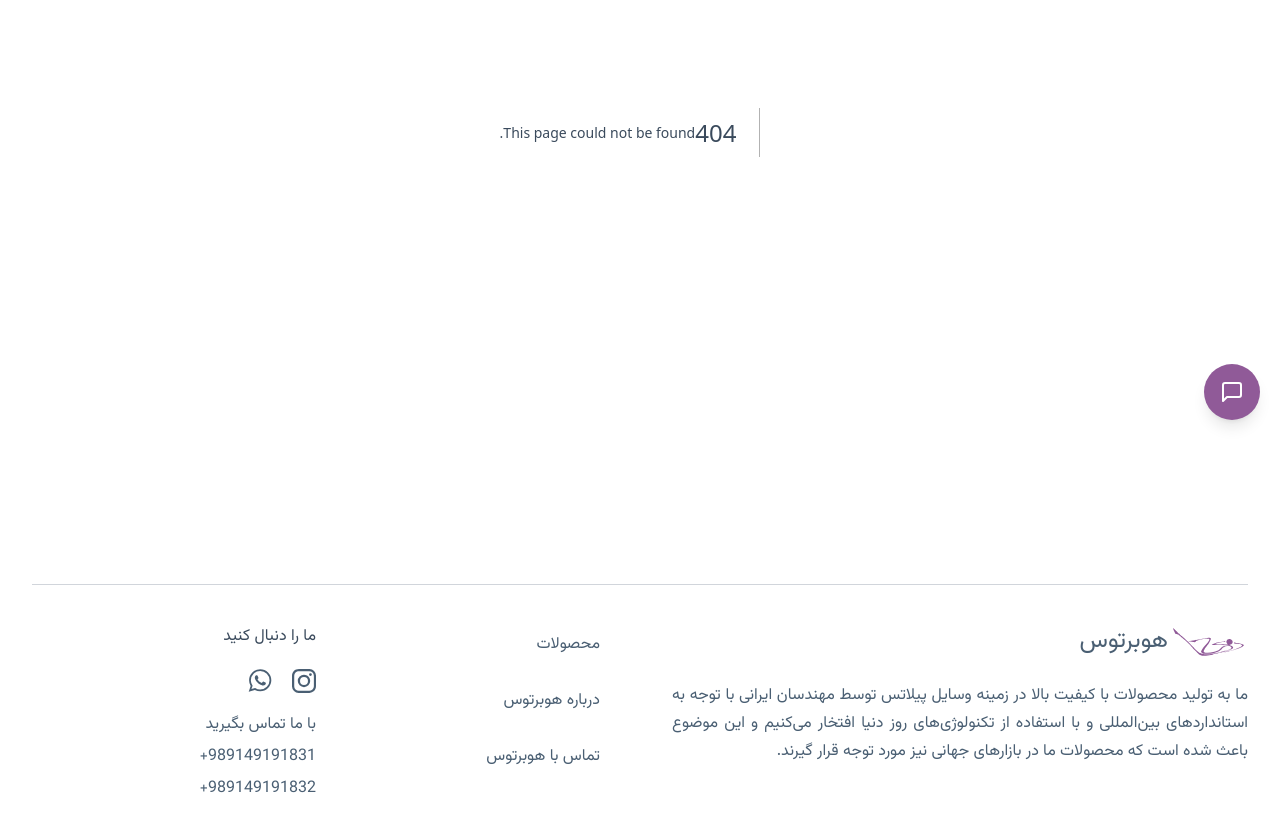
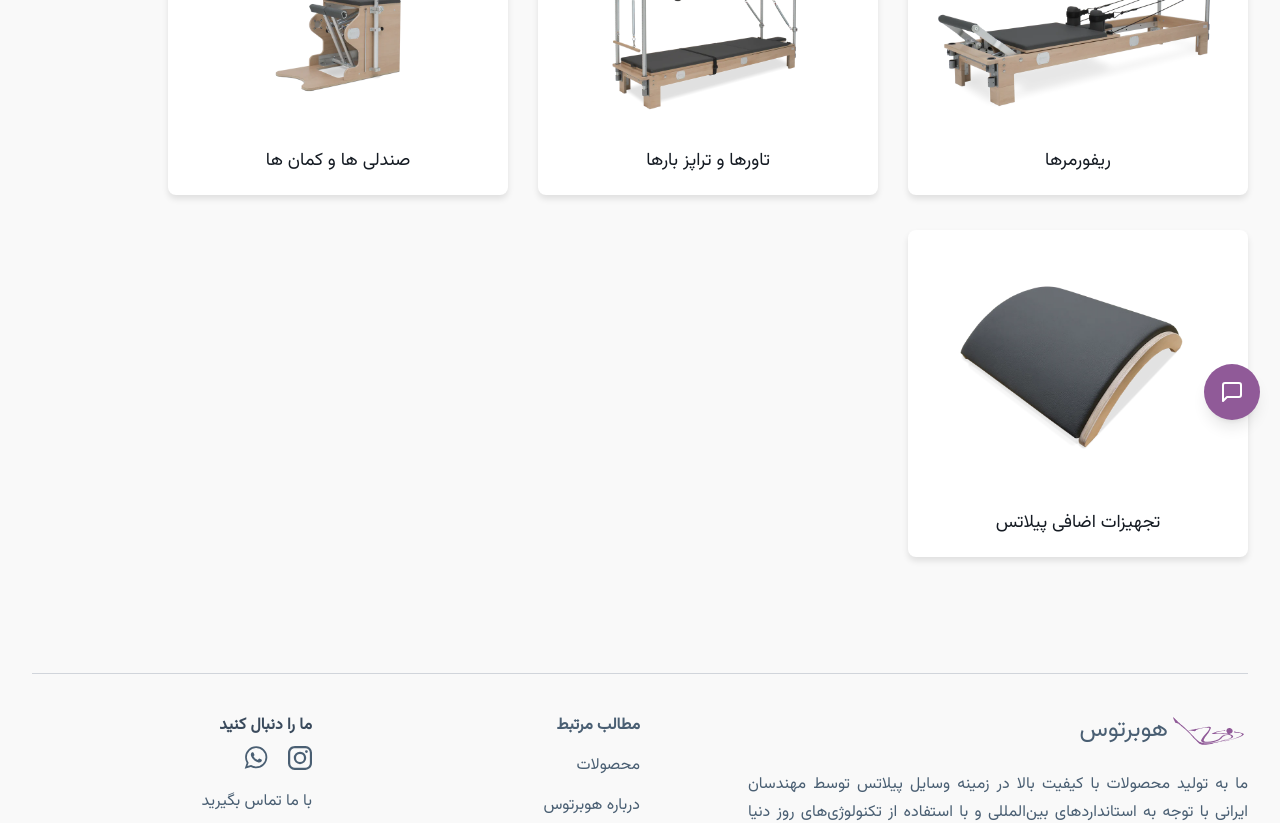
Before and after one commit to elhamest/hubertus-pilates-client, a Next.js app: page /collections in a window 1280 px wide. Before the commit this address had no page. Shown: the part 360-1183 px from the top of the page. Built offline with nearby package versions, Linux system fonts and the light colour scheme.

Commit message:
Worked on breadcrumbs

```diff
--- a/public/locales/en/common.js
+++ b/public/locales/en/common.js
@@ -9,6 +9,7 @@ export const enConstants = {
     "We take pride in producing high-quality Pilates equipment by Iranian engineers, adhering to international standards and utilizing modern technologies. This has led to our products being well-regarded in global markets.",
   viewProducts: "View Products",
   products: "Products",
+  relatedContent: "Related Content",
   followUs: "Follow us",
   contactUs: "Contact us",
   openContactFormWidget: "Open Contact form Widget",
--- a/public/locales/fa/common.js
+++ b/public/locales/fa/common.js
@@ -9,6 +9,7 @@ export const faConstants = {
     "ما به تولید محصولات با کیفیت بالا در زمینه وسایل پیلاتس توسط مهندسان ایرانی با توجه به استانداردهای بین‌المللی و با استفاده از تکنولوژی‌های روز دنیا افتخار می‌کنیم و این موضوع باعث شده است که محصولات ما در بازارهای جهانی نیز مورد توجه قرار گیرند.",
   viewProducts: "مشاهده محصولات",
   products: "محصولات",
+  relatedContent: "مطالب مرتبط",
   followUs: "ما را دنبال کنید",
   contactUs: "با ما تماس بگیرید",
   openContactFormWidget: "باز کردن بخش تماس از ویجت",
--- a/src/app/products/page.jsx
+++ b/src/app/collections/page.jsx
@@ -5,9 +5,9 @@ import { faConstants } from "../../../public/locales/fa/common";
 import { faProductCollections } from "@/data/fa";
 import { Container } from "@/components/UI/container/Container";
 
-import styles from "./Products.module.css";
+import styles from "./Collections.module.css";
 
-function ProductsPage() {
+function CollectionsPage() {
   return (
     <Container>
       <div className="py-8 pageWrapper">
@@ -16,11 +16,14 @@ function ProductsPage() {
         </h1>
 
         <div className={styles.galleryList}>
-          <GalleryItems items={faProductCollections} className="cardProduct" />
+          <GalleryItems
+            items={faProductCollections}
+            customClass="cardProduct"
+          />
         </div>
       </div>
     </Container>
   );
 }
 
-export default ProductsPage;
+export default CollectionsPage;
--- /dev/null
+++ b/src/components/UI/layout/index.jsx
@@ -0,0 +1,24 @@
+import Breadcrumbs from "./Breadcrumbs";
+
+const Layout = ({ children }) => {
+  return (
+    <div>
+      <Breadcrumbs />
+      <main>{children}</main>
+    </div>
+  );
+};
+
+export default Layout;
+
+// import Layout from '../components/Layout';
+
+function MyApp({ Component, pageProps }) {
+  return (
+    <Layout>
+      <Component {...pageProps} />
+    </Layout>
+  );
+}
+
+// export default MyApp;
--- /dev/null
+++ b/src/components/breadcrumbs/index.jsx
@@ -0,0 +1,59 @@
+import Link from "next/link";
+import { useRouter } from "next/router";
+
+const Breadcrumbs = () => {
+  const router = useRouter();
+  const pathnames = router.asPath.split("/").filter((x) => x);
+
+  return (
+    <div className="breadcrumbs">
+      <Link href="/">Home</Link>
+      {pathnames.map((name, index) => {
+        const routeTo = `/${pathnames.slice(0, index + 1).join("/")}`;
+        const isLast = index === pathnames.length - 1;
+        return isLast ? (
+          <span key={name}> / {name}</span>
+        ) : (
+          <span key={name}>
+            {" "}
+            / <Link href={routeTo}>{name}</Link>
+          </span>
+        );
+      })}
+    </div>
+  );
+};
+
+export default Breadcrumbs;
+
+// If you have dynamic routes (e.g., pages/blog/[slug].js), you can customize the breadcrumb name by fetching the dynamic data. For example:
+const Breadcrumbs2 = () => {
+  const router = useRouter();
+  const pathnames = router.asPath.split("/").filter((x) => x);
+
+  // Customize breadcrumb names for dynamic routes
+  const getBreadcrumbName = (name) => {
+    if (name === "[slug]") {
+      return "Blog Post"; // Replace with actual post title if available
+    }
+    return name;
+  };
+
+  return (
+    <div className="breadcrumbs">
+      <Link href="/">Home</Link>
+      {pathnames.map((name, index) => {
+        const routeTo = `/${pathnames.slice(0, index + 1).join("/")}`;
+        const isLast = index === pathnames.length - 1;
+        return isLast ? (
+          <span key={name}> / {getBreadcrumbName(name)}</span>
+        ) : (
+          <span key={name}>
+            {" "}
+            / <Link href={routeTo}>{getBreadcrumbName(name)}</Link>
+          </span>
+        );
+      })}
+    </div>
+  );
+};
--- a/src/components/collections/CollectionGrid.jsx
+++ b/src/components/collections/CollectionGrid.jsx
@@ -26,7 +26,7 @@ export function CollectionGrid({ items }) {
               <h3 className={styles.boxTitle}>{item?.title}</h3>
               <p>{item?.desc}</p>
             </div>
-            <Link className={styles.viewMore} href={`products/${item?.id}`}>
+            <Link className={styles.viewMore} href={`Collections/${item?.id}`}>
               <span>{faConstants?.viewMore}</span>
             </Link>
           </div>
@@ -35,4 +35,3 @@ export function CollectionGrid({ items }) {
     </div>
   );
 }
-// http://localhost:3000/collections/products/undefined
--- a/src/components/footer/Footer.module.css
+++ b/src/components/footer/Footer.module.css
@@ -4,10 +4,12 @@
   gap: 1rem;
 }
 
-.linkContainer {
-  display: grid;
-  grid-template-columns: repeat(2, minmax(0, 1fr));
-  gap: 1rem;
+.slugWrapper {
+  width: 100%;
+}
+
+.slugWrapper div:nth-child(2) {
+  padding-left: 60px;
 }
 
 .socialLinks {
@@ -17,13 +19,14 @@
 }
 
 .socialLinks a svg:hover {
+  transform: scale(1.1);
   animation: fill-gradient 0.5s ease-in-out forwards;
 }
 
 @media (min-width: 1024px) {
   .footerContainer {
     gap: 3rem;
-    grid-template-columns: repeat(2, minmax(0, 1fr));
+    grid-template-columns: 2fr 1fr 1fr;
   }
 }
 
--- a/src/components/footer/index.jsx
+++ b/src/components/footer/index.jsx
@@ -9,15 +9,14 @@ import logoImage from "../../../public/img/logo.svg";
 import styles from "./Footer.module.css";
 
 export function Footer() {
-  const legal = ["Terms", "Privacy", "Legal"];
   return (
     <div className="relative" id="contact-us">
       <Container>
         <div>
           <div
-            className={`max-w-screen-xl pt-10 mx-auto mt-5 border-t border-gray-300 dark:border-trueGray-700 ${styles.footerContainer}`}
+            className={`max-w-screen-xl d-flex pt-10 mx-auto mt-5 border-t border-gray-300 dark:border-trueGray-700 ${styles.footerContainer}`}
           >
-            <div>
+            <div className={styles.slugWrapper}>
               <div>
                 <Link
                   href="/"
@@ -33,19 +32,20 @@ export function Footer() {
                   <span>{faConstants.companyName}</span>
                 </Link>
               </div>
-
-              <div className="mt-6 text-accentColorBlue dark:text-accentColorGary text-justify leading-7 pl-2">
+              <div className="mt-6 text-accentColorBlue dark:text-accentColorGary text-justify leading-7">
                 {faConstants.footerSlug}
               </div>
             </div>
 
-            <div className={styles.linkContainer}>
-              <div className="flex flex-wrap w-full mt-2 lg:ml-0">
+            <div className="flex flex-col gap-4 dark:text-accentColorGary">
+              <div className="text-accentColorBlue font-semibold">
+                {faConstants?.relatedContent}
+              </div>
               {faNavigations?.map((item, index) => (
                 <Link
                   key={index}
                   href={item?.path}
-                    className="w-full px-0 lg:px-4 pb-2 rounded-md dark:text-accentColorGary dark:hover:text-primaryColor hover:text-primaryColor hover:tracking-wide transition-all duration-300 focus:text-primaryColor focus:bg-text-primaryColor focus:outline-none dark:focus:bg-trueGray-700"
+                  className="inline-block dark:hover:text-primaryColor hover:text-primaryColor hover:tracking-wide transition-all duration-300 focus:text-primaryColor focus:bg-text-primaryColor focus:outline-none dark:focus:bg-trueGray-700"
                 >
                   {item?.title}
                 </Link>
@@ -53,7 +53,8 @@ export function Footer() {
             </div>
 
             <div className="text-accentColorBlue dark:text-accentColorGary flex gap-5 flex-col">
-                <div className="text-accentColorBlueDark hover:text-darkSecondaryColor dark:text-accentColorGary transition-all duration-400 font-medium">
+              <div>
+                <div className="text-accentColorBlueDark hover:text-darkSecondaryColor dark:text-accentColorGary transition-all duration-400 font-semibold mb-2">
                   {faConstants.followUs}
                 </div>
                 <div className={styles.socialLinks}>
@@ -74,6 +75,7 @@ export function Footer() {
                     <span className="sr-only">WhatsApp</span>
                   </a>
                 </div>
+              </div>
 
               <div className="text-accentColorBlue hover:text-darkSecondaryColor dark:text-accentColorGary transition-all duration-400 flex gap-2 flex-col">
                 <div className="font-medium">{faConstants.contactUs}</div>
@@ -82,7 +84,6 @@ export function Footer() {
                 </div>
                 <div className="text-right" style={{ direction: "ltr" }}>
                   +989149191832
-                  </div>
                 </div>
               </div>
             </div>
--- a/src/components/home/Hero.jsx
+++ b/src/components/home/Hero.jsx
@@ -27,7 +27,7 @@ export const Hero = () => {
 
             <div className="flex items-start mt-2 sm:items-center">
               <div className={`${styles.viewProducts}`}>
-                <Link href="/products">{faConstants.viewProducts}</Link>
+                <Link href="/Collections">{faConstants.viewProducts}</Link>
               </div>
             </div>
           </div>
--- a/src/data/fa/index.js
+++ b/src/data/fa/index.js
@@ -361,7 +361,7 @@ export const faProductCollections = [
 ];
 
 export const faNavigations = [
-  { title: "محصولات", path: "/products" },
+  { title: "محصولات", path: "/collections" },
   { title: "درباره هوبرتوس", path: "/about-us" },
   { title: "تماس با هوبرتوس", path: "#contact-us" },
 ];
```
Also changed, not shown: src/components/breadcrumbs/Breadcrumbs.module.css (added, +18 -0 lines), src/app/collections/Collections.module.css (renamed from src/app/products/Products.module.css). Lines whose indentation alone changed are shown as unchanged.
